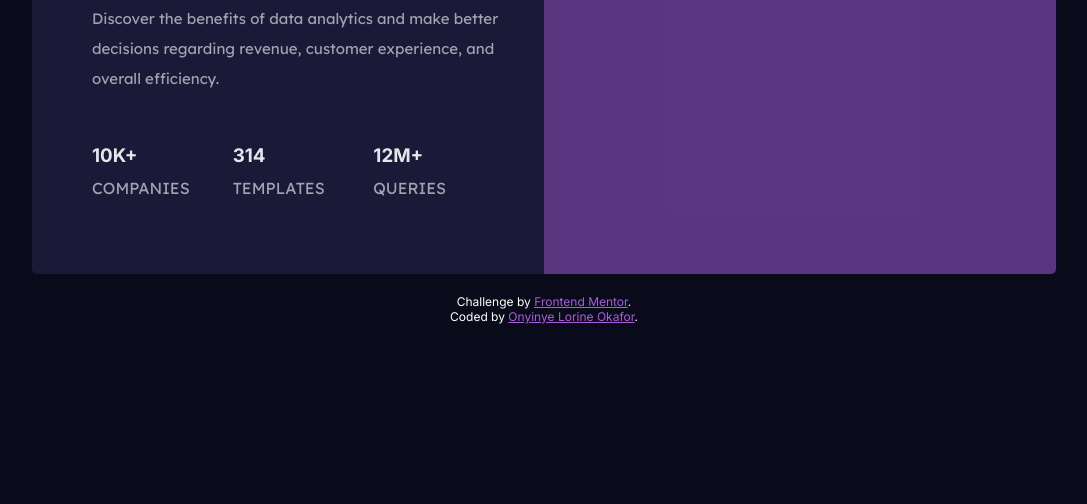
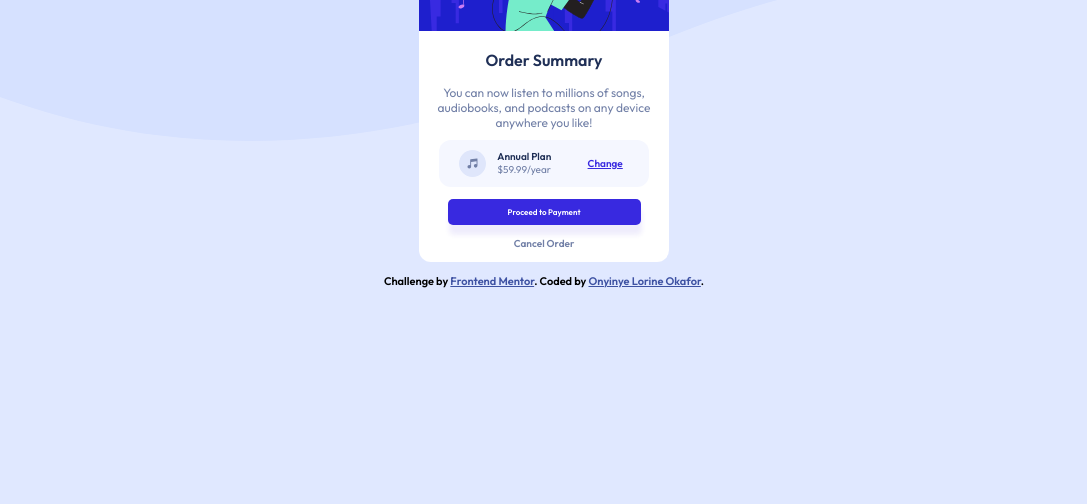
Before and after one commit to Lorine28/Order-Summmary-Component, a plain HTML site: page index.html in a window 1280 px wide. Shown: the part 296-800 px from the top of the page, without its empty margins (96-1183 px from the left). Drawn offline with Linux system fonts and the light colour scheme.

Commit message:
Add files via upload

```diff
--- a/index.html
+++ b/index.html
@@ -1,52 +1,53 @@
 <!DOCTYPE html>
 <html lang="en">
-<head
-++  <meta charset="UTF-8">
-  <meta name="viewport" content="width=device-width, initial-scale=1.0"> <!-- displays site properly based on user's device -->
+<head>
+  <meta charset="UTF-8">
+  <meta name="viewport" content="width=device-width, initial-scale=1.0">
 
   <link rel="icon" type="image/png" sizes="32x32" href="./images/favicon-32x32.png">
   <link rel="stylesheet" href="/style.css">
 
-  <title>Frontend Mentor | Stats preview card component</title>
-
+  <title>Frontend Mentor | Order summary card</title>
 
 </head>
 <body>
+  <div class="card">
+      <div>
+          <img src="/images/illustration-hero.svg" alt="" >
+      </div>
 
+      <h1>Order Summary </h1>
 
-<main class="container">
+      <div class="hero-text">
+          <p>  You can now listen to millions of songs, audiobooks, and podcasts on any
+            device anywhere you like!
+          </p>
+      </div>
 
-
-<div class="hero">
-      <h1>  Get <span class="insight"> insights </span>  that help your business grow. </h1>
-
-      <p>  Discover the benefits of data analytics and make better decisions regarding revenue, customer
-       experience, and overall efficiency.
-      </p>
-
-<ul>
-      <li> <h3> 10k+  </h3> Companies</li>
-      <li> <h3>  314</h3>  templates  </li>
-      <li> <h3> 12m+ </h3>  queries </li>
-</ul>
-</div>
-<div class="card">
-
-<div class="overlay">
-
-</div>
-</div>
-
-
-</main>
+      <div class="container">
+        <img src="/images/icon-music.svg" alt="">
+      <div> <p class="plan"> <b>Annual Plan</b></p>
+          <p> $59.99/year </p>
+      </div >
+        <div class="change"> <a href="#"> <b>Change</a> </div>
 
 
 
-  <footer class="attribution">
-    Challenge by <a href="https://www.frontendmentor.io?ref=challenge" target="_blank">Frontend Mentor</a>. <br>
-    Coded by <a href="#">Onyinye Lorine Okafor</a>.
-  </footer>
+
+      </div>
 
 
+      <div class="pay">  <a href=" #">  Proceed to Payment  </a> </div>
+
+
+      <div class="cancel"> <a href="#">    Cancel Order </a>
+      </div>
+
+  </div>
+
+  <div class="attribution">
+    Challenge by <a href="https://www.frontendmentor.io?ref=challenge" target="_blank">Frontend Mentor</a>.
+    Coded by <a href="#">Onyinye Lorine Okafor</a>.
+  </div>
 </body>
 </html>
--- a/style.css
+++ b/style.css
@@ -1,4 +1,4 @@
-@import url('https://fonts.googleapis.com/css2?family=Big+Shoulders+Display:wght@700&family=Inter:wght@400;700&family=Lexend+Deca&family=Outfit:wght@300;400;600&family=Red+Hat+Display:wght@500;700;900&display=swap');
+@import url('https://fonts.googleapis.com/css2?family=Outfit:wght@300;400;600&family=Red+Hat+Display:wght@500;700;900&family=Special+Elite&display=swap');
 
 *{
     margin: 0;
@@ -6,139 +6,132 @@
     box-sizing: border-box;
 }
 
-
+body{
+    font-size: 16px;
+    font-family: 'Outfit', sans-serif;
+    background: url(/images/pattern-background-desktop.svg)  ;
+    background-color: var(--Paleblue);
+    background-repeat: repeat-x;
+    background-size: auto;
+    display: flex;
+    justify-content: center;
+    align-items: center;
+    height: 100vh;
+    flex-direction: column;
+}
 
 :root{
---Verydarkblue: hsl(233, 47%, 7%);
---Darkdesaturatedblue: hsl(244, 38%, 16%);
---Softviolet: hsl(277, 64%, 61%);
---White: hsl(0, 0%, 100%);
---mainparagraph: hsla(0, 0%, 100%, 0.89);
---statheadings: hsla(0, 0%, 100%, 0.6);
+    --Paleblue: hsl(225, 100%, 94%);
+    --Brightblue: hsl(245, 75%, 52%);
+    --Verypaleblue: hsl(225, 100%, 98%);
+    --Desaturatedblue: hsl(224, 23%, 55%);
+    --Darkblue: hsl(223, 47%, 23%);
 }
 
+.attribution{
+    font-size: 11px;
+    text-align: center;
+    font-family: 'Outfit', sans-serif;
+    padding: 12px;
+ }
+.attribution a {
+    color: hsl(228, 45%, 44%);
+}
 
+.card{
+    max-width: 250px;
+    background-color: white;
+    border-radius: 12px;
+}
 
-body{
-background-color:var(--Verydarkblue) ;
-font-family: 'Lexend Deca',sans-serif;
-margin-top: 150px;
+.card img{
+    width:100% ;
+    border-top-left-radius: 12px;
+    border-top-right-radius: 12px;
 }
 
 h1{
-    color: var(--mainparagraph);
-    margin: 20px 0 20px;
+    font-size: 16px;
+    text-align: center;
+    color: var(--Darkblue);
+    padding: 15px;
+    font-weight: 900;
+}
+
+.hero-text{
+    font-size: 12px;
+    text-align: center;
+    color: var(--Desaturatedblue);
+    padding-bottom: 10px;
+}
+
+.container{
+
+    display: flex;
+    padding: 10px 20px;
+    justify-content: space-between;
+    align-items: center;
+    background-color: var(--Verypaleblue);
+    border-radius: 12px;
+    font-size: 10px;
+    margin:0 20px;
+}
+
+.container img{
+    width: 2rem;
+    padding-right: 5px;
+}
+
+.plan{
+    color: var(--Darkblue);
+    font-weight: 700;
 }
 
 p{
-    font-size: 15px;
-    line-height: 2;
-    color: var(--statheadings);
-
+    color:var(--Desaturatedblue)
 }
 
-h3{
-    color: var(--mainparagraph);
-    font-family: 'Inter', sans-serif;
-    font-weight: 700;
+.change a{
+    color:var(--Brightblue);
+    padding-left: 30px;
 }
 
-ul li{
-    color: var(--statheadings);
-    /* font-weight: 400; */
-    margin-top: 1em;
-    text-transform: uppercase;
-    line-height: 2em;
-    padding-bottom: 0.5em;
+.change a:hover{
+    cursor: pointer;
+    text-decoration: none;
 }
 
-.container{
-    background-color: var(--Darkdesaturatedblue);
-    border-radius: 5px;
+.pay {
+    padding: 20px;
     text-align: center;
-    display: flex;
-    flex-direction: column-reverse;
-
-
+    font-size: 8px;
 }
 
-.hero{
-    padding: 30px;
-    margin-left:30px ;
+.pay a{
+    text-decoration: none;
+    background-color: var(--Brightblue);
+    color: white;
+    padding: 8px 60px;
+    border-radius: 5px;
+    box-shadow: 1px 10px 5px hsla(245, 75%, 52%, 0.082) ;
 }
 
-.container .card{
-    background: url(images/image-header-mobile.jpg) no-repeat center/cover;
-    /* height: 250px; */
-    max-width: 100%;
-    border-radius: 0 5px  5px 0 ;
-
+.pay a:hover{
+    cursor: pointer;
+    background-color: hsl(224, 41%, 59%);
 }
 
-.overlay{
-    height: 300px;
-    background-color:hsla(277, 64%, 61%, 0.445);
-    max-width: 100%;
-    border-radius: 0 5px 5px  0;
+.cancel {
+    padding-bottom: 12px;
+    text-align: center;
+    font-size: 10px;
+}
+.cancel a{
+    text-decoration: none;
+    color: var(--Desaturatedblue);
 }
 
-ul{
-    list-style: none;
+.cancel a:hover{
+    cursor: pointer;
+    color: var(--Darkblue);
 }
-
-.insight{
-    color: var(--Softviolet);
-}
-
-
-.attribution {
-    font-size: 12px; text-align: center;
-    color: var(--White);
-    padding-bottom: 20px;
-    font-family:'Inter', sans-serif;
-
- }
-
-.attribution a {
-    color: var(--Softviolet);
- }
-
-@media (min-width: 768px) {
-    .container{
-        display: grid;
-        grid-template-columns: repeat(2,1fr);
-        max-width: 80%;
-        margin:20px auto;
-
-    }
-
-    .card{
-        grid-column: 2;
-    }
-    .container .card{
-
-        height: 100%;
-
-
-    }
-    .overlay{
-        height: 100%;
-        grid-column: 2;
-    }
-
-    .hero{
-        display: grid;
-        grid-template-rows:repeat(3,1fr);
-        text-align: left;
-        /* padding: 70px;
-        padding-bottom: 30px;
-        padding-top: 30px;
-         */
-    }
-
-    .hero ul{
-        display: grid;
-        grid-template-columns: repeat(3,1fr) ;
-    }
-
-}
```
